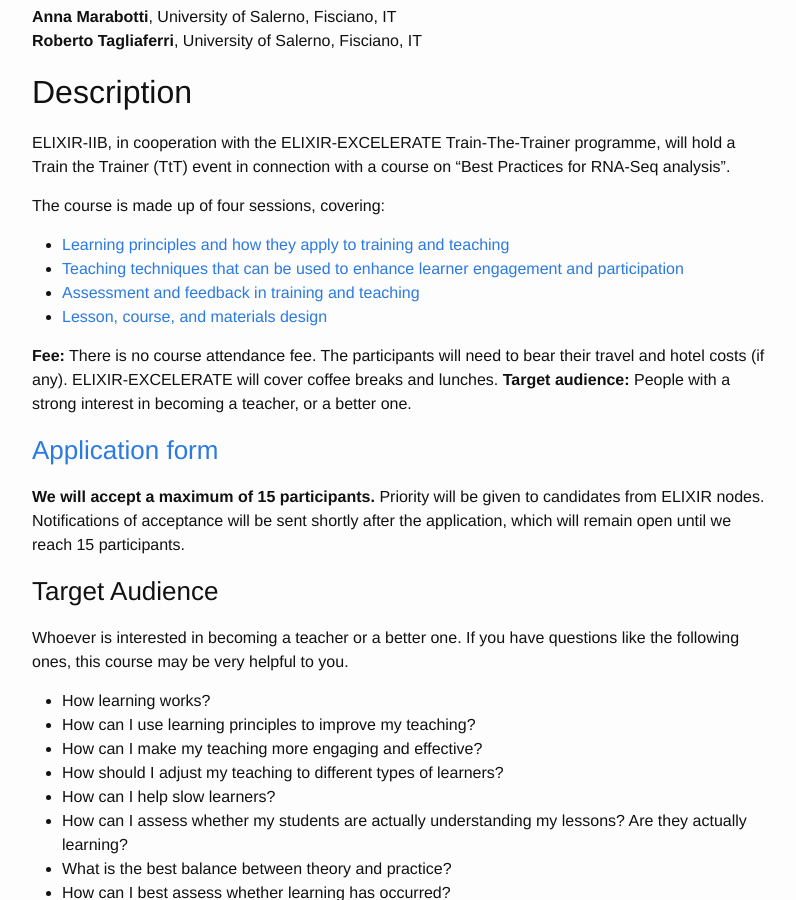
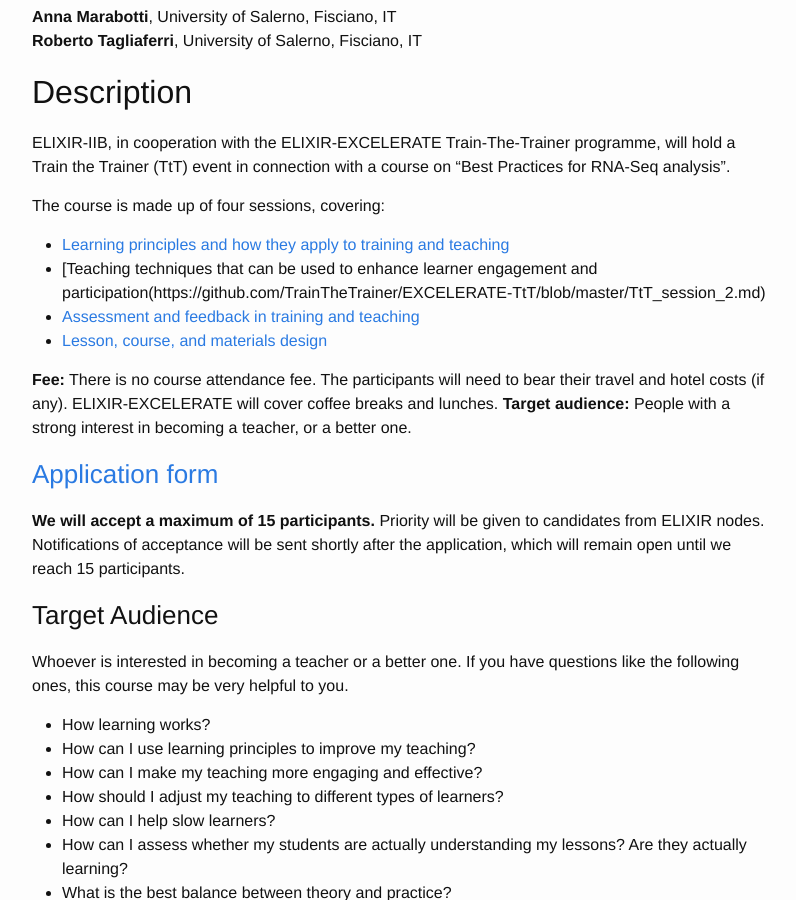
Before and after one commit to ELIXIR-IIB-training/website, a Jekyll site: the page built from _posts/2017-09-27-train-the-trainer-salerno.md, in a window 1280 px wide and 900 px high, scrolled down 771 px. Shown: the whole window, without its empty margins (238-1034 px from the left). Built offline with Jekyll 4.4.1, drawn with Linux system fonts in a browser that asks for light colours.

Commit message:
Update 2017-09-27-train-the-trainer-salerno.md

```diff
--- a/_posts/2017-09-27-train-the-trainer-salerno.md
+++ b/_posts/2017-09-27-train-the-trainer-salerno.md
@@ -42,7 +42,7 @@ ELIXIR-IIB, in cooperation with the ELIXIR-EXCELERATE Train-The-Trainer programm
 The course is made up of four sessions, covering:
 
 * [Learning principles and how they apply to training and teaching](https://github.com/TrainTheTrainer/EXCELERATE-TtT/blob/master/TtT_session_1.md)
-* [Teaching techniques that can be used to enhance learner engagement and participation](https://github.com/TrainTheTrainer/EXCELERATE-TtT/blob/master/TtT_session_2.md)
+* [Teaching techniques that can be used to enhance learner engagement and participation(https://github.com/TrainTheTrainer/EXCELERATE-TtT/blob/master/TtT_session_2.md)
 * [Assessment and feedback in training and teaching](https://github.com/TrainTheTrainer/EXCELERATE-TtT/blob/master/TtT_session_3.md)
 * [Lesson, course, and materials design](https://github.com/TrainTheTrainer/EXCELERATE-TtT/blob/master/TtT_session_4.md)
 
```
